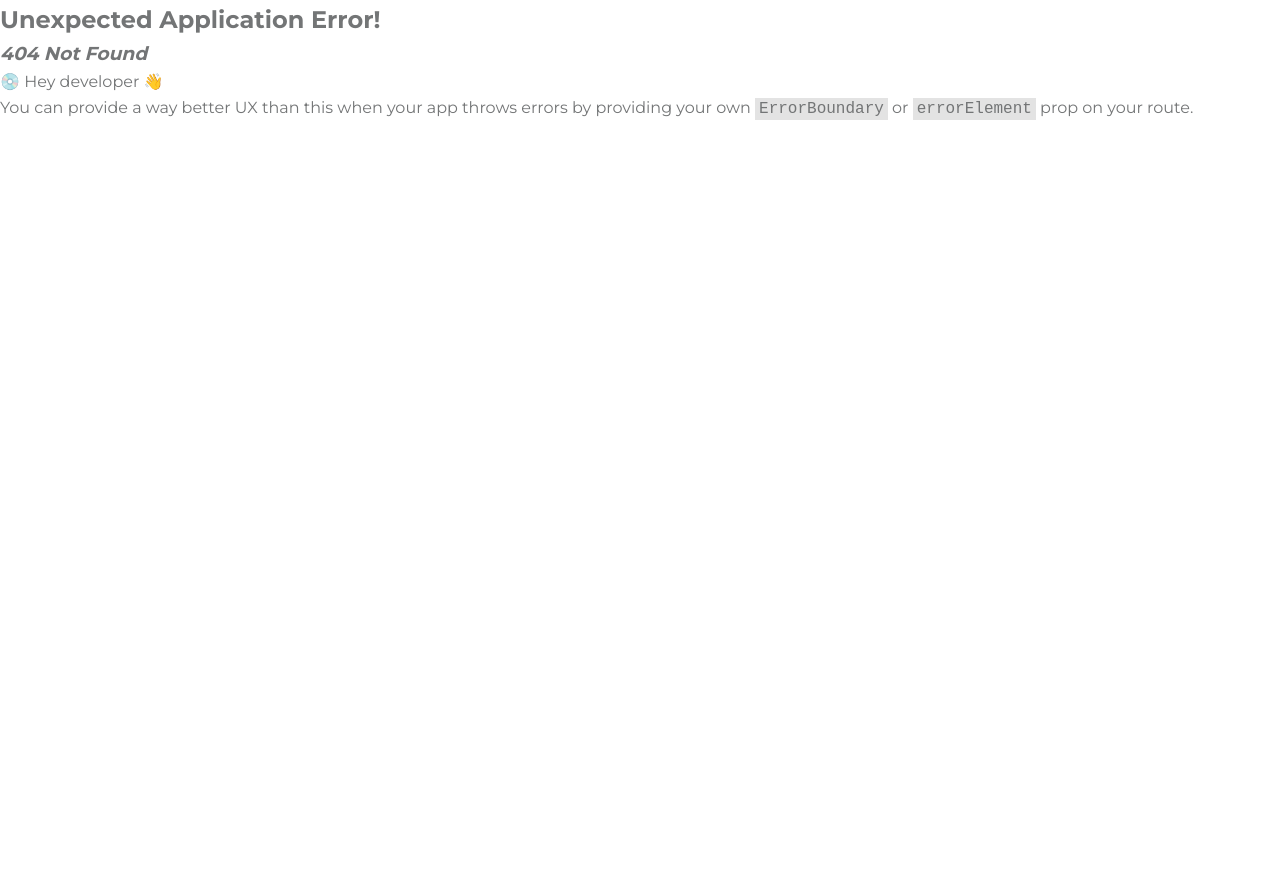
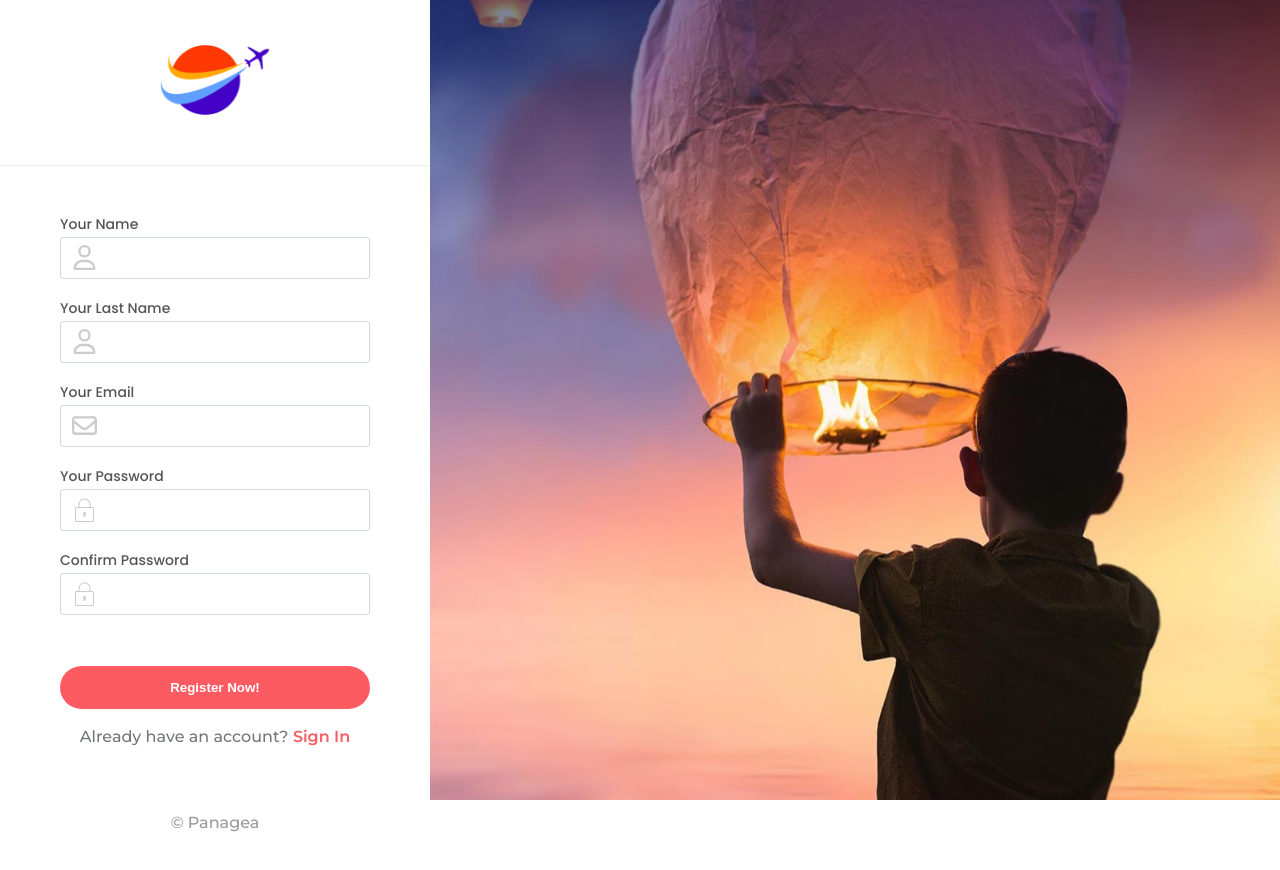
Before and after one commit to FeridQarayev/beautiful_places_app, a React (Create React App) app in the folder client/: page /register in a window 1280 px wide. Before the commit this address had no page. Before the commit the page ends 800 px from the top, so only its background shows below. Built offline with nearby package versions, Linux system fonts and the light colour scheme.

Commit message:
formik yup added

```diff
--- a/client/src/pages/registr/index.tsx
+++ b/client/src/pages/register/index.tsx
@@ -1,32 +1,45 @@
 import { ErrorMessage, Field, Form, Formik } from 'formik';
 import React from 'react';
 import * as Yup from 'yup';
-import registr from '../../images/registr/Travel-agency-logo-design-template-on-transparent-background-PNG (1).png';
+import register from '../../images/register/Travel-agency-logo-design-template-on-transparent-background-PNG (1).png';
 import { ReactComponent as EmailSvg } from '../../svgs/email.svg';
 import { ReactComponent as LockSvg } from '../../svgs/lock.svg';
 import { ReactComponent as UserSvg } from '../../svgs/user-regular.svg';
 import style from './style.module.scss';
 
-const RegistrSchema = Yup.object({
+const RegisterSchema = Yup.object({
+  name: Yup.string()
+  .matches(/^[A-Z][a-z]*([ ][A-Z][a-z]*)*$/, 'Invalid format! (For example:Cristiano)')
+  .min(2, 'Too Short!')
+  .max(50, 'Too Long!')
+  .required('Name is required'),
+
+lastName: Yup.string()
+  .matches(/^[A-Z][a-z]*([ ][A-Z][a-z]*)*$/, 'Invalid format! ')
+  .min(2, 'Too Short!')
+  .max(50, 'Too Long!')
+  .required('Last Name is required'),
   email: Yup.string().email('Invalid email address').required('Required'),
   password: Yup.string().min(6, 'Password must be at least 6 characters').required('Required'),
-  ConfirmePassword: Yup.string().min(6, 'Confirme Password must be at least 6 characters').required('Required'),
+  confirmePassword: Yup.string().min(6, 'Confirme Password must be at least 6 characters').required('Required'),
 });
-
-function Registr(): JSX.Element {
+const changeInputType = (e: React.MouseEvent<HTMLButtonElement>): void => {
+  const passwordTag = e.currentTarget.previousElementSibling?.previousElementSibling;
+};
+function Register(): JSX.Element {
   return (
-    <div id={style.registr__bg__image}>
-      <div className={style.registr__bg__image}></div>
-      <div id={style.registr}>
+    <div id={style.register__bg__image}>
+      <div className={style.register__bg__image}></div>
+      <div id={style.register}>
         <aside>
           <figure>
             <a href="home">
-              <img src={registr} className={style.registr__img} />
+              <img src={register} className={style.register__img} />
             </a>
           </figure>
           <Formik
             initialValues={{ email: '', password: '' }}
-            validationSchema={RegistrSchema}
+            validationSchema={RegisterSchema}
             onSubmit={(values): void => {
               console.log(values);
             }}
@@ -36,13 +49,15 @@ function Registr(): JSX.Element {
                 <div className={style.access__social}>
                   <div className={style.form__group}>
                     <label htmlFor="name">Your Name</label>
-                    <Field type="name" name="name" className={style.form__control} />
+                    <Field type="text" name="name" className={style.form__control} />
                     <UserSvg />
+                    <ErrorMessage name="name" component="div" className={style.error} />
                   </div>
                   <div className={style.form__group}>
                     <label htmlFor="lastName">Your Last Name</label>
-                    <Field type="lastName" name="lastName" className={style.form__control} />
+                    <Field type="text" name="lastName" className={style.form__control} />
                     <UserSvg />
+                    <ErrorMessage name="lastName" component="div" className={style.error} />
                   </div>
                   <div className={style.form__group}>
                     <label htmlFor="email"> Your Email</label>
@@ -61,18 +76,18 @@ function Registr(): JSX.Element {
 
                   <div className={style.form__group}>
                     <div>
-                      <label htmlFor="ConfirmPassword">Confirm Password</label>
-                      <Field type="password" name="ConfirmPassword" className={style.form__control} />
+                      <label htmlFor="confirmPassword">Confirm Password</label>
+                      <Field type="password" name="confirmPassword" className={style.form__control} />
                       <LockSvg />
                     </div>
                     <ErrorMessage name="password" component="div" className={style.error} />
                   </div>
                 </div>
                 <div className={style.clearfix__left}>
-                  <button type="submit" className={style.registr__button} >
-                    Registr Now!
+                  <button type="submit" className={style.register__button}>
+                    Register Now!
                   </button>
-                  <div className={style.new__registr}>
+                  <div className={style.new__register}>
                     Already have an account?
                     <strong className={style.sign}>
                       <a href="/login"> Sign In</a>
@@ -89,4 +104,4 @@ function Registr(): JSX.Element {
   );
 }
 
-export default Registr;
+export default Register;
--- a/client/src/pages/registr/style.module.scss
+++ b/client/src/pages/register/style.module.scss
@@ -15,17 +15,17 @@ $background-color_6: #0e83c2;
 $background-color_7: #e1e8ed;
 $background-color_8: #fff;
 
-.registr__bg__image {
-  background: url(../../images/registr/registr_bg.jpg) center center no-repeat fixed;
+.register__bg__image {
+  background: url(../../images/register/register_bg.jpg) center center no-repeat fixed;
   background-size: cover;
   min-height: 100vh;
   width: 100%;
   position: fixed;
 }
-.registr__img {
+.register__img {
   width: 120px;
 }
-#registr {
+#register {
   aside {
     width: 430px;
     padding: 45px 60px 60px;
@@ -53,7 +53,7 @@ $background-color_8: #fff;
     }
   }
 }
-.registr__img {
+.register__img {
   vertical-align: middle;
 }
 
@@ -203,95 +203,12 @@ $background-color_8: #fff;
     }
   }
 }
-.toggle__button:hover,
-.toggle__button:focus {
-  background-color: #eee;
-  color: #555;
-  outline: transparent;
-}
-.toggle__button {
-  position: absolute;
-  right: 0px;
-  top: 50%;
-  display: none;
-  background: transparent;
-  border: 0;
-  border-radius: 3px;
-  color: #888;
-  font-size: 0.625rem;
-  font-weight: 700;
-  margin-right: 5px;
-  height: 30px;
-  line-height: 30px;
-  padding: 0 10px;
-  text-transform: uppercase;
-  background-color: #fff;
-}
+
 .clearfix__left {
   margin-bottom: 30px;
 }
-.clearfix__left__checkboxes {
-  float: left !important;
-}
-.clearfix__left__checkboxes__check {
-  position: relative;
-  padding-left: 30px;
-  line-height: 1.8;
-  margin-bottom: 5px;
-  cursor: pointer;
-  user-select: none;
-  font-family: $font-family_1;
-  label {
-    font-weight: 500;
-    color: $color_6;
-  }
-  input {
-    position: absolute;
-    opacity: 0;
-    cursor: pointer;
-    margin: 0;
-    font-family: $font-family_2;
-    font-size: inherit;
-    line-height: inherit;
-  }
-}
-.clearfix__left__checkboxes__checkmark {
-  position: absolute;
-  top: 0;
-  left: 0;
-  height: 20px;
-  width: 20px;
-  border: 1px solid #d2d8dd;
-  background-color: $background-color_8;
-  border-radius: 3px;
-  transition: all 0.3s ease-in-out;
-  &::after {
-    content: '';
-    position: absolute;
-    display: none;
-    left: 7px;
-    top: 3px;
-    width: 5px;
-    height: 10px;
-    border: solid #fff;
-    border-width: 0 2px 2px 0;
-  }
-}
-.clearfix__right {
-  margin-top: 0.25rem !important;
-  float: right !important;
-  a {
-    position: relative;
-    top: -3px;
-    color: $color_6;
-    font-weight: 500;
-    font-size: 0.8125rem;
-    text-decoration: none;
-    transition: all 0.3s ease-in-out;
-    outline: none;
-  }
-}
-.registr__button {
+
+.register__button {
   border-radius: 25px !important;
   display: block;
   width: 100%;
@@ -316,7 +233,7 @@ $background-color_8: #fff;
     color: #fff;
   }
 }
-.new__registr {
+.new__register {
   margin-top: 10px;
   text-align: center !important;
   font-weight: 500;
--- a/client/src/routers/router.tsx
+++ b/client/src/routers/router.tsx
@@ -3,7 +3,7 @@ import HomeAdmin from '../pages/admin/home';
 import BaseRoot from '../pages/base/BaseRoot';
 import Home from '../pages/base/home';
 import Tours from '../pages/base/tours';
-import Registr from '../pages/registr';
+import Register from '../pages/register';
 
 export const ROUTES = [
   {
@@ -38,5 +38,5 @@ export const ROUTES = [
       },
     ],
   },
-  { path: '/registr', element: <Registr /> },
+  { path: '/register', element: <Register /> },
 ];
```
Also changed, not shown: client/src/images/register/Travel-agency-logo-design-template-on-transparent-background-PNG (1).png (renamed from client/src/images/registr/Travel-agency-logo-design-template-on-transparent-background-PNG (1).png), client/src/images/register/register_bg.jpg (renamed from client/src/images/registr/registr_bg.jpg).
